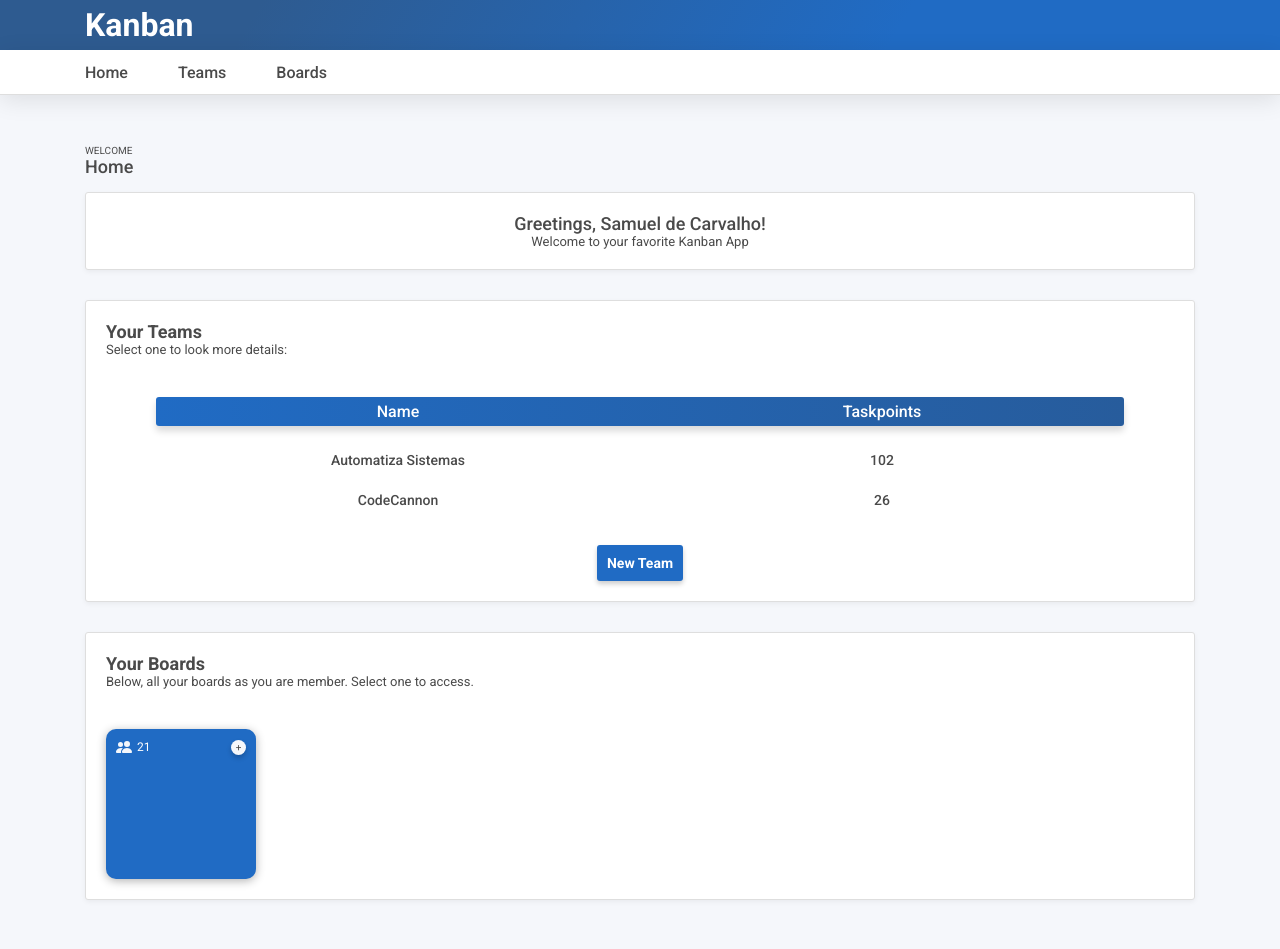
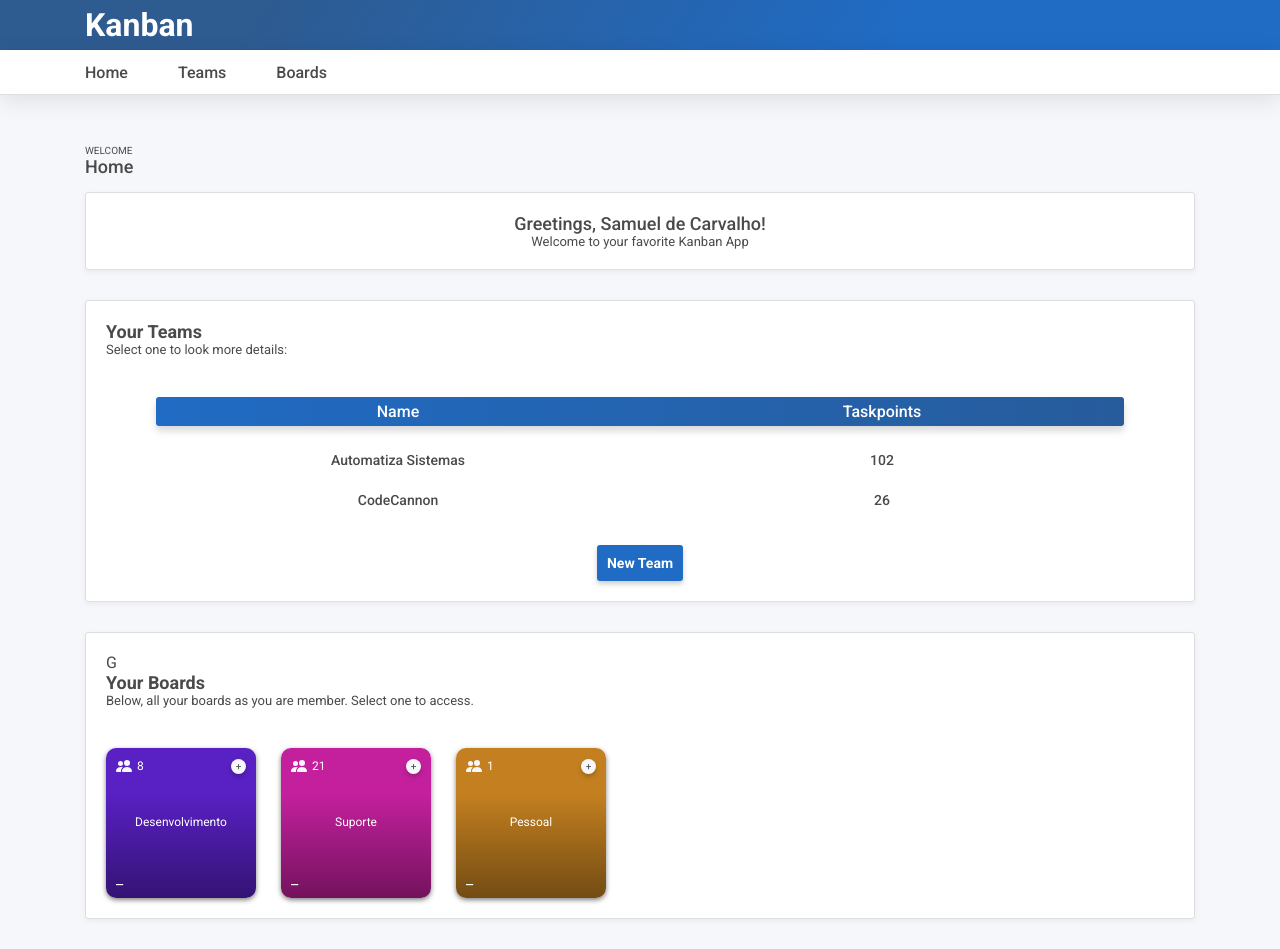
Before and after one commit to samueldcarvalho/Training.ProjectKanban, a Next.js app in the folder src/Web/Training.Kanban.UI/kanban-web-ui/: page / in a window 1280 px wide. Built offline with nearby package versions, Linux system fonts and the light colour scheme.

Commit message:
Alterações nos BoardCards

```diff
--- /dev/null
+++ b/src/Web/Training.Kanban.UI/kanban-web-ui/components/shared/boardcard-component.tsx
@@ -0,0 +1,27 @@
+import { BsFillPeopleFill } from "react-icons/bs"
+
+const BoardCardComponent = (props: any) => {
+    return (
+        <div className="kb-board-card" style={{ background: `linear-gradient(180deg, ${props.boardColor} 30%, #000 200%)` }}>
+            <div className="kb-board-card-header">
+                <div className="kb-board-card-header-members">
+                    <BsFillPeopleFill fill="#f5f7fb" />
+                    <p>{props.membersCount}</p>
+                </div>
+                <button className="kb-board-card-button">+</button>
+            </div>
+            <div className="kb-board-card-body">
+                <div className="kb-board-card-body-title">
+                    <p>{props.boardName}</p>
+                </div>
+            </div>
+            <div className="kb-board-card-footer">
+                <div>
+                    <p>_</p>
+                </div>
+            </div>
+        </div>
+    );
+}
+
+export default BoardCardComponent;
--- a/src/Web/Training.Kanban.UI/kanban-web-ui/pages/index.tsx
+++ b/src/Web/Training.Kanban.UI/kanban-web-ui/pages/index.tsx
@@ -1,6 +1,7 @@
 import CardTitleComponent from "../components/main/titlecard-component";
 import Wrapper from "../components/main/wrapper-component";
 import { BsFillPeopleFill } from "react-icons/bs"
+import BoardCardComponent from "../components/shared/boardcard-component";
 
 type User = {
     id: number;
@@ -71,26 +72,14 @@ const Home = () => {
                     <button className="kb-action-button">New Team</button>
                 </div>
             </div>
-            <div className="kb-card kb-home-boards">
+            <div className="kb-card kb-home-boards">G
                 <div className="kb-home-boards-header">
                     <CardTitleComponent title="Your Boards" description="Below, all your boards as you are member. Select one to access." />
                 </div>
                 <div className="kb-home-boards-body">
-                    <div className="kb-board-card">
-                        <div className="kb-board-card-header">
-                            <div className="kb-board-card-header-members">
-                                <BsFillPeopleFill fill="#f5f7fb" />
-                                <p>21</p>
-                            </div>
-                            <button className="kb-board-card-button">+</button>
-                        </div>
-                        <div className="kb-board-card-center">
-
-                        </div>
-                        <div className="kb-board-card-footer">
-
-                        </div>
-                    </div>
+                    <BoardCardComponent membersCount={8} boardName="Desenvolvimento" boardColor="#5920c4" />
+                    <BoardCardComponent membersCount={21} boardName="Suporte" boardColor="#c4209e" />
+                    <BoardCardComponent membersCount={1} boardName="Pessoal" boardColor="#c48020" />
                 </div>
             </div>
         </Wrapper >
--- a/src/Web/Training.Kanban.UI/kanban-web-ui/styles/globals.css
+++ b/src/Web/Training.Kanban.UI/kanban-web-ui/styles/globals.css
@@ -112,8 +112,7 @@ a{
   flex-flow: column nowrap;
   justify-content: space-between;
 
-  background-color: #206bc4;
-  box-shadow: 0 2px 10px rgba(0, 0, 0, 0.3);
+  box-shadow: 0 2px 5px rgba(0, 0, 0, 0.5);
 
   width: 150px;
   height: 150px;
@@ -121,6 +120,19 @@ a{
   border-radius: 10px;
 
   padding: 10px;
+  margin-right: 25px;
+
+  transition: all 0.15s ease-out;
+}
+
+.kb-board-card:hover{
+  box-shadow: 0 6px 10px rgba(0, 0, 0, 0.4);
+  transform: translateY(-5px);
+  opacity: 90%;
+}
+
+.kb-board-card *{
+  color: var(--color-font-primary-light);
 }
 
 .kb-board-card-header{
@@ -144,6 +156,8 @@ a{
   box-shadow: 0 3px 5px rgba(0, 0, 0, 0.2);
 
   transition: all 0.05s ease-in;
+
+  color: var(--color-font-primary);
 }
 
 .kb-board-card-button:hover{
@@ -168,3 +182,15 @@ a{
   margin-left: 5px;
   color: var(--color-font-primary-light);
 }
+
+.kb-board-card-body{
+  display: flex;
+  flex-flow: row nowrap;
+  justify-content: center;
+  align-items: center;
+}
+
+.kb-board-card-body p{
+  color: var(--color-font-primary-light);
+  font-size: 12px;
+}
```
